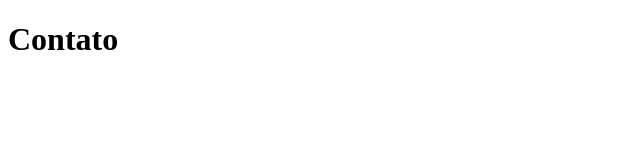
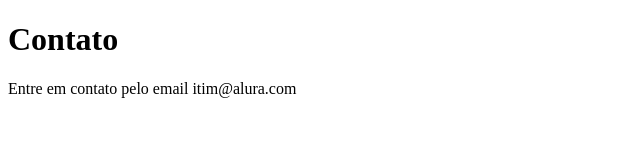
Before and after one commit to Italomf2/sistema-de-cadastro, a plain HTML site: page contato.html in a window 1280 px wide. Shown: the whole page, without its empty margins (0-640 px from the left). Drawn offline with Linux system fonts and the light colour scheme.

Commit message:
adicionando o email de contato

```diff
--- a/contato.html
+++ b/contato.html
@@ -7,5 +7,6 @@
 </head>
 <body>
     <h1>Contato</h1>
+    <p>Entre em contato pelo email itim@alura.com</p>
 </body>
 </html>
```
